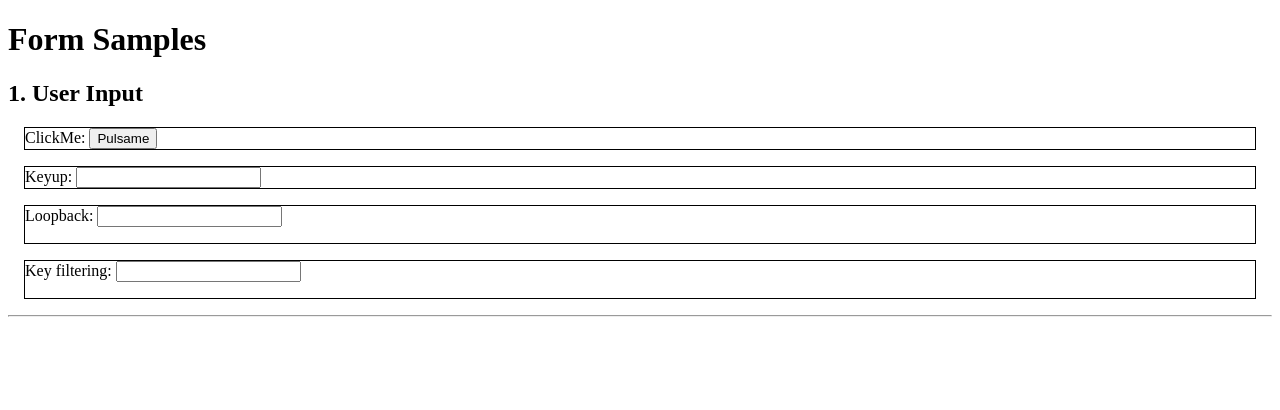
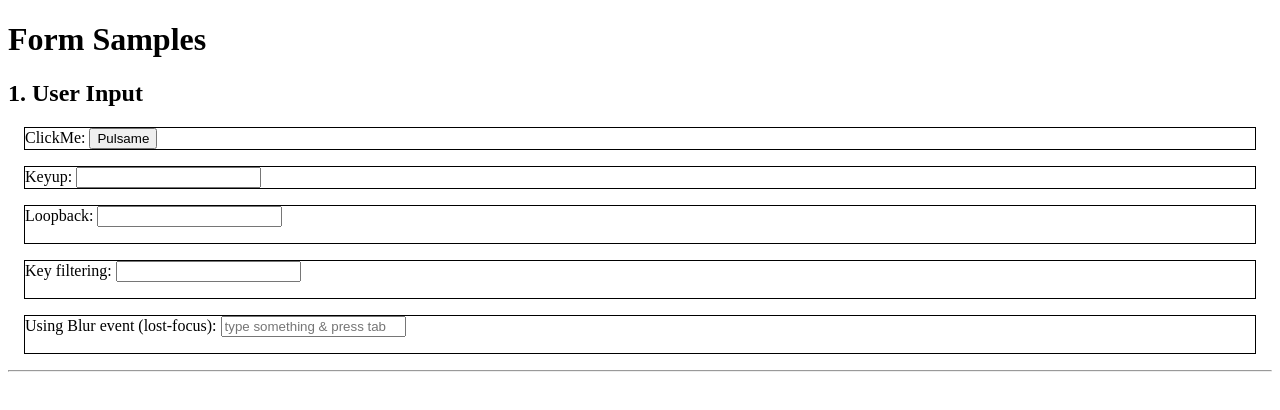
Before and after one commit to pjmolina/ng-forms, an Angular app: page / in a window 1280 px wide. Shown: the top 410 px of the page. Built offline with nearby package versions, Linux system fonts and the light colour scheme.

Commit message:
added withBlur sample component

```diff
--- a/src/app/app.module.ts
+++ b/src/app/app.module.ts
@@ -7,6 +7,7 @@ import { ClickMeComponent } from './click-me/click-me.component';
 import { KeyupComponent } from './keyup/keyup.component';
 import { LoopBackComponent } from './loop-back/loop-back.component';
 import { KeyFilteringComponent } from './key-filtering/key-filtering.component';
+import { WithBlurComponent } from './with-blur/with-blur.component';
 
 @NgModule({
   declarations: [
@@ -15,7 +16,8 @@ import { KeyFilteringComponent } from './key-filtering/key-filtering.component';
     ClickMeComponent,
     KeyupComponent,
     LoopBackComponent,
-    KeyFilteringComponent
+    KeyFilteringComponent,
+    WithBlurComponent
   ],
   imports: [
     BrowserModule
--- a/src/app/user-input/user-input.component.html
+++ b/src/app/user-input/user-input.component.html
@@ -2,3 +2,4 @@
 <app-keyup></app-keyup>
 <app-loop-back></app-loop-back>
 <app-key-filtering></app-key-filtering>
+<app-with-blur></app-with-blur>
--- /dev/null
+++ b/src/app/with-blur/with-blur.component.html
@@ -0,0 +1,8 @@
+<div class="with-blur">
+  Using Blur event (lost-focus):
+  <input #box
+        placeholder="type something &amp; press tab"
+        (keyup.enter)="update(box.value)"
+        (blur)="update(box.value)">
+  <p>{{value}}</p>
+</div>
--- /dev/null
+++ b/src/app/with-blur/with-blur.component.scss
@@ -0,0 +1,4 @@
+.with-blur {
+    border: 1px solid #000;
+    margin: 1em;
+}
--- /dev/null
+++ b/src/app/with-blur/with-blur.component.ts
@@ -0,0 +1,13 @@
+import { Component } from '@angular/core';
+
+@Component({
+  selector: 'app-with-blur',
+  templateUrl: './with-blur.component.html',
+  styleUrls: ['./with-blur.component.scss']
+})
+export class WithBlurComponent {
+
+  value = '';
+  update(value: string) { this.value = value; }
+
+}
```
Also changed, not shown: 1 other file (tests, documents, lock files or other folders).
